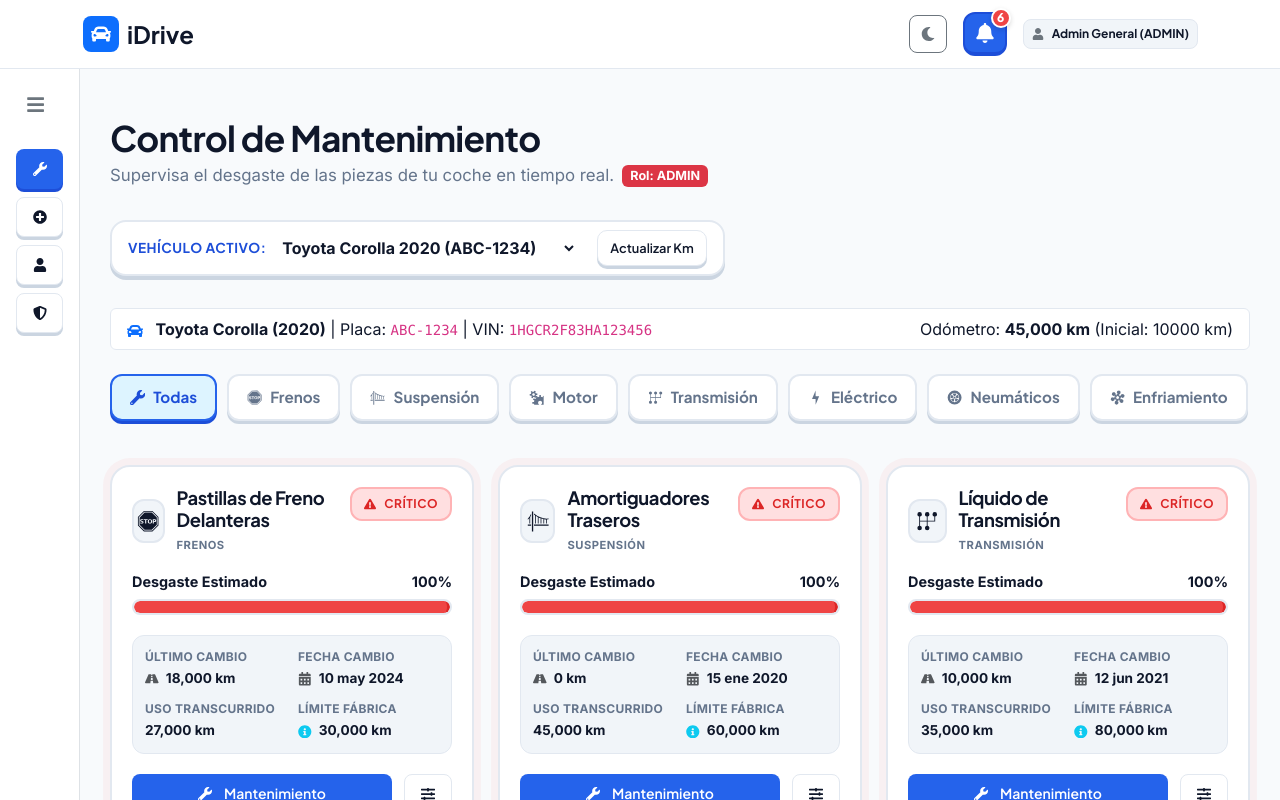
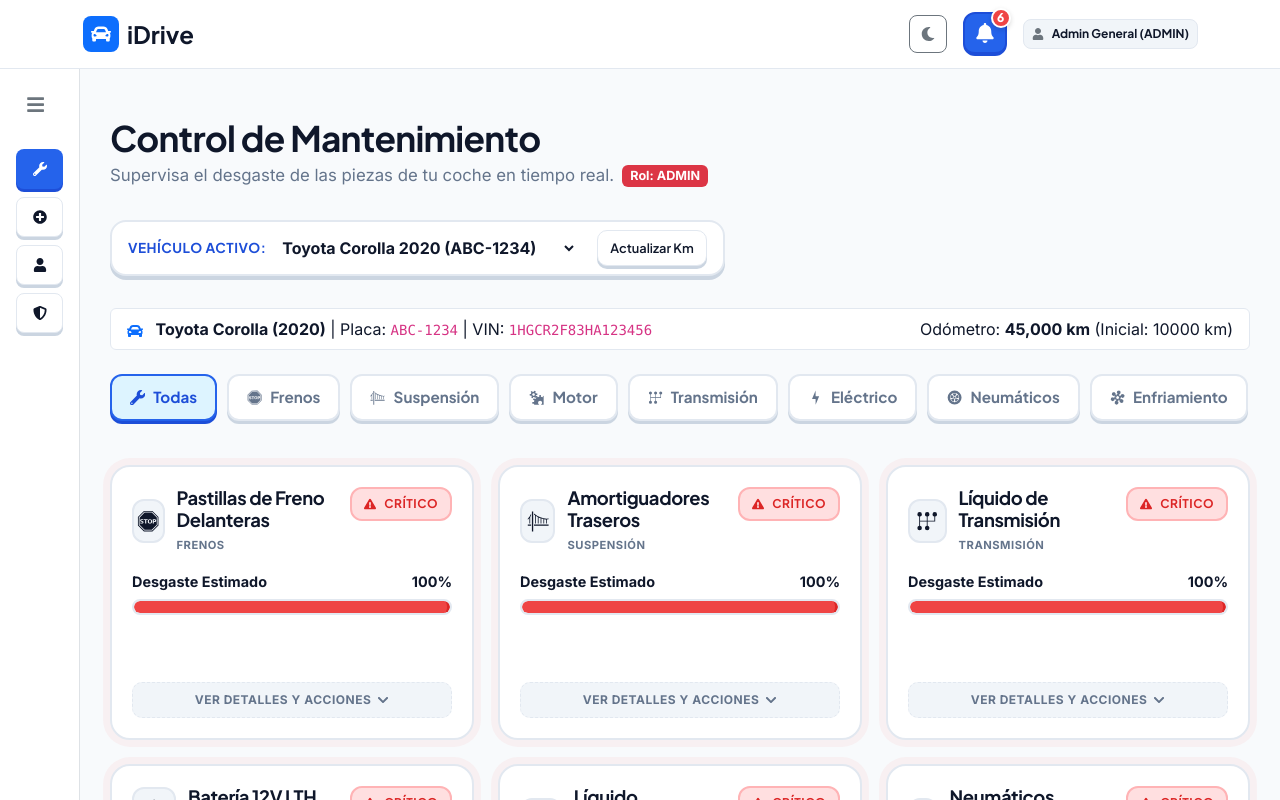
Before and after one commit to Soy-teeven/autoAsistente_FW3P, a React (Vite) app in the folder Codigo/: page / in a window 1280 px wide. Both pictures are taken after a click on the button "Admin". Shown: the top 800 px of the page. Built offline with nearby package versions, Linux system fonts and the light colour scheme.

Commit message:
Diseño: Implementado panel deslizante interno de altura fija para evitar desfases en el grid

```diff
--- a/Codigo/src/components/Dashboard/Dashboard.module.css
+++ b/Codigo/src/components/Dashboard/Dashboard.module.css
@@ -58,6 +58,13 @@
   cursor: pointer;
   padding-right: 24px;
   outline: none;
+}
+
+/* Fix option tag contrast in various themes and browsers */
+.vehicleSelect option {
+  background-color: var(--bg-card);
+  color: var(--text-primary);
+  font-weight: 600;
 }
 
 /* Tabs/Filtros por Categoría (H7 - Flexibilidad y eficiencia de uso) */
@@ -137,12 +144,21 @@
   justify-content: space-between;
   position: relative;
   overflow: hidden;
+  height: 275px; /* Fixed height so all cards are perfectly uniform */
   transition: transform var(--transition-fast), box-shadow var(--transition-fast);
 }
 
 .pieceCard:hover {
   transform: translateY(-2px);
   box-shadow: 0 6px 0 var(--border-shadow);
+}
+
+/* Contenido frontal de la tarjeta */
+.cardFrontContent {
+  display: flex;
+  flex-direction: column;
+  height: 100%;
+  justify-content: space-between;
 }
 
 /* Encabezado de la Tarjeta */
@@ -282,15 +298,15 @@
   border-right: 3px solid var(--duo-red-dark);
 }
 
-/* Detalles de la Pieza (H6 - Reconocimiento antes que recuerdo) */
+/* Detalles de la Pieza (H6 - Reconocimiento antes que recuerdo) - Static inside slideUpPanel */
 .detailsGrid {
   display: grid;
   grid-template-columns: 1fr 1fr;
-  gap: 12px;
+  gap: 10px;
   background-color: var(--bg-input);
-  padding: 12px;
+  padding: 10px;
   border-radius: 12px;
-  margin-bottom: 20px;
+  margin-bottom: 12px;
   border: 1px solid var(--border-color);
 }
 
@@ -300,16 +316,16 @@
 }
 
 .detailLabel {
-  font-size: 0.75rem;
+  font-size: 0.72rem;
   font-weight: 700;
   color: var(--text-secondary);
   text-transform: uppercase;
   letter-spacing: 0.3px;
-  margin-bottom: 2px;
+  margin-bottom: 1px;
 }
 
 .detailValue {
-  font-size: 0.85rem;
+  font-size: 0.8rem;
   font-weight: 800;
   color: var(--text-primary);
 }
@@ -323,6 +339,99 @@
 .actionButton {
   flex: 1;
 }
+
+/* Indicador visual de expansión (H8) */
+.expandIndicator {
+  display: flex;
+  align-items: center;
+  justify-content: center;
+  gap: 6px;
+  font-size: 0.75rem;
+  font-weight: 800;
+  text-transform: uppercase;
+  letter-spacing: 0.5px;
+  color: var(--text-secondary);
+  margin-top: auto; /* Aligns indicator at the bottom of front content */
+  padding: 8px;
+  border-radius: 10px;
+  background-color: var(--bg-input);
+  border: 1px dashed var(--border-color);
+  cursor: pointer;
+  transition: opacity 0.2s ease, background-color 0.2s ease;
+}
+
+.expandIndicator svg {
+  transition: transform 0.3s ease;
+}
+
+.expandIndicator:hover {
+  background-color: var(--border-color);
+  color: var(--text-primary);
+}
+
+/* Panel Deslizante de Detalles (slideUpPanel) */
+.slideUpPanel {
+  position: absolute;
+  bottom: -100%;
+  left: 0;
+  width: 100%;
+  height: 100%;
+  background-color: var(--bg-card);
+  padding: 20px;
+  transition: bottom 0.25s cubic-bezier(0.4, 0, 0.2, 1);
+  display: flex;
+  flex-direction: column;
+  justify-content: space-between;
+  z-index: 5;
+}
+
+/* Encabezado del Panel Deslizante */
+.slideUpHeader {
+  display: flex;
+  justify-content: space-between;
+  align-items: center;
+  margin-bottom: 10px;
+  border-bottom: 2px solid var(--border-color);
+  padding-bottom: 6px;
+}
+
+.slideUpHeader h4 {
+  font-size: 0.85rem;
+  margin: 0;
+  text-transform: uppercase;
+  letter-spacing: 0.5px;
+  color: var(--text-secondary);
+  font-weight: 800;
+}
+
+.closePanelButton {
+  background: none;
+  border: none;
+  font-size: 1.4rem;
+  color: var(--text-secondary);
+  cursor: pointer;
+  line-height: 1;
+  padding: 0;
+  display: flex;
+  align-items: center;
+  justify-content: center;
+  width: 24px;
+  height: 24px;
+  border-radius: 50%;
+  transition: background-color 0.15s ease, color 0.15s ease;
+}
+
+.closePanelButton:hover {
+  background-color: var(--bg-input);
+  color: var(--duo-red);
+}
+
+/* Mostrar panel al hover o click */
+.pieceCard:hover .slideUpPanel,
+.pieceCard.cardExpanded .slideUpPanel {
+  bottom: 0;
+}
+
 
 /* Estado de lista vacía */
 .emptyState {
--- a/Codigo/src/components/Dashboard/Dashboard.tsx
+++ b/Codigo/src/components/Dashboard/Dashboard.tsx
@@ -8,7 +8,8 @@ import {
   FaCheckCircle,
   FaInfoCircle,
   FaSlidersH,
-  FaCar
+  FaCar,
+  FaChevronDown
 } from 'react-icons/fa';
 import {
   GiStopSign,
@@ -99,6 +100,7 @@ export const Dashboard: React.FC<DashboardProps> = ({
   setHighlightedPieceId
 }) => {
   const [editingPiece, setEditingPiece] = useState<Piece | null>(null);
+  const [expandedCardId, setExpandedCardId] = useState<string | null>(null);
 
   // Obtener vehículo seleccionado
   const selectedVehicle = useMemo(() => {
@@ -264,18 +266,23 @@ export const Dashboard: React.FC<DashboardProps> = ({
                   status === 'yellow' ? styles.progressYellow :
                   styles.progressGreen;
 
+                const isExpanded = piece.id === expandedCardId || piece.id === highlightedPieceId;
+
                 return (
                   <article
                     id={piece.id}
                     key={piece.id}
-                    className={`${styles.pieceCard} ${status === 'red' ? styles.urgentPulse : ''} ${piece.id === highlightedPieceId ? styles.highlightedCard : ''}`}
+                    className={`${styles.pieceCard} ${status === 'red' ? styles.urgentPulse : ''} ${piece.id === highlightedPieceId ? styles.highlightedCard : ''} ${isExpanded ? styles.cardExpanded : ''}`}
                     style={{ position: 'relative' }}
                     onClick={() => {
                       if (piece.id === highlightedPieceId) {
                         setHighlightedPieceId(null);
                       }
+                      setExpandedCardId(prev => prev === piece.id ? null : piece.id);
                     }}
                   >
+                    {/* Front Panel (Always visible when not expanded/hovered) */}
+                    <div className={styles.cardFrontContent}>
                       <div className={styles.cardHeader}>
                         <div className={styles.iconTitleGroup}>
                           <div className={styles.categoryIconWrapper} aria-hidden="true">
@@ -315,6 +322,29 @@ export const Dashboard: React.FC<DashboardProps> = ({
                         </div>
                       </section>
 
+                      {/* H8 - Visual indicator for expandable details */}
+                      <div className={styles.expandIndicator}>
+                        <span>Ver detalles y acciones</span>
+                        <FaChevronDown />
+                      </div>
+                    </div>
+
+                    {/* Back Panel / Slide-up Drawer (Covering the front content on hover/click) */}
+                    <div className={styles.slideUpPanel}>
+                      <div className={styles.slideUpHeader}>
+                        <h4>Detalles de Pieza</h4>
+                        <button
+                          className={styles.closePanelButton}
+                          title="Cerrar detalles"
+                          onClick={(e) => {
+                            e.stopPropagation();
+                            setExpandedCardId(null);
+                          }}
+                        >
+                          &times;
+                        </button>
+                      </div>
+
                       <section className={styles.detailsGrid}>
                         <div className={styles.detailItem}>
                           <span className={styles.detailLabel}>Último Cambio</span>
@@ -348,7 +378,10 @@ export const Dashboard: React.FC<DashboardProps> = ({
                           className="btn-duo-3d btn-duo-primary"
                           style={{ flex: 1 }}
                           title={`Registrar mantenimiento para ${piece.name}`}
-                        onClick={() => onOpenMaintenanceModal(piece)}
+                          onClick={(e) => {
+                            e.stopPropagation();
+                            onOpenMaintenanceModal(piece);
+                          }}
                         >
                           <FaWrench className="me-1" />
                           <span>Mantenimiento</span>
@@ -358,10 +391,14 @@ export const Dashboard: React.FC<DashboardProps> = ({
                         <button
                           className="btn-duo-3d btn-duo-secondary"
                           title="Configurar límites de fábrica"
-                        onClick={() => setEditingPiece(piece)}
+                          onClick={(e) => {
+                            e.stopPropagation();
+                            setEditingPiece(piece);
+                          }}
                         >
                           <FaSlidersH />
                         </button>
+                      </div>
                     </div>
                   </article>
                 );
```
Lines whose indentation alone changed are shown as unchanged.
